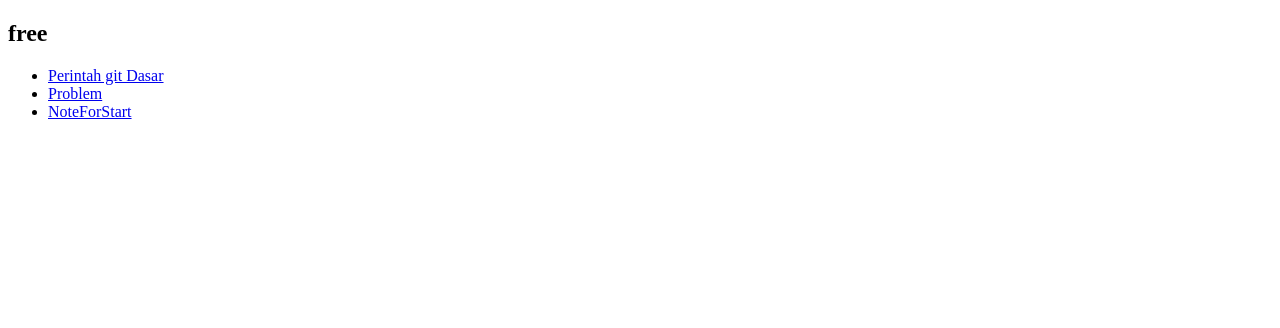
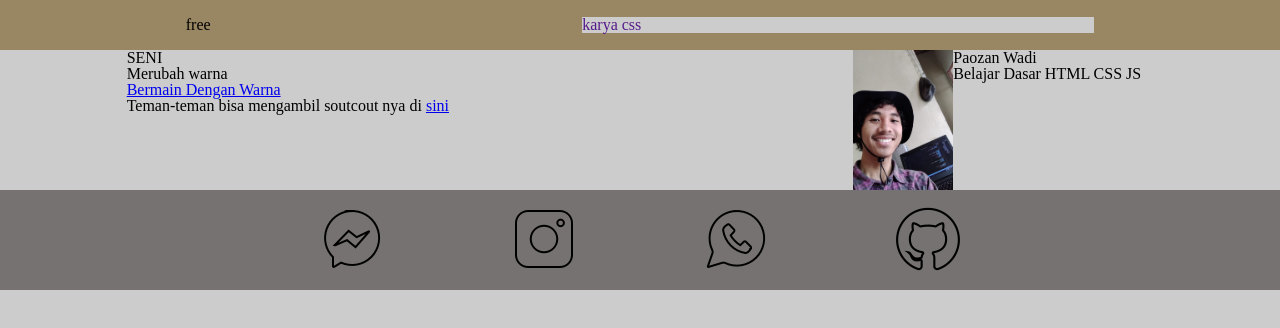
Before and after one commit to paozanwa22/paozanwa22.github.io, a plain HTML site: page index.html in a window 1280 px wide. Drawn offline with Linux system fonts and the light colour scheme.

Commit message:
bermain Dengan Warna

```diff
--- a/index.html
+++ b/index.html
@@ -3,18 +3,44 @@
 <head>
   <meta charset="UTF-8">
   <meta name="viewport" content="width=device-width, initial-scale=1.0">
-  <title>Link To Library my Github</title>
+  <title>lybrary Github</title>
+  <link rel="stylesheet" href="style.css">
 </head>
 <body>
   <header>
     <nav>
       <h1>free</h1>
       <ul>
-        <li><a href="https://github.com/paozanwa22/query-git/blob/master/queryGit.txt">Perintah git Dasar</a></li>
-        <li><a href="https://github.com/paozanwa22/Problem">Problem</a></li>
-        <li><a href="https://github.com/paozanwa22/NoteForStart">NoteForStart</a></li>
+        <li><a href="">karya css</a></li>
       </ul>
     </nav>
   </header>
+  <main>
+    <div id="container">
+      <h1>SENI</h1>
+      <article>
+        <h2>Merubah warna</h2>
+        <a href="paozanwa22.github.io/bermainDenganWarna">Bermain Dengan Warna</a>
+        <p>Teman-teman bisa mengambil soutcout nya di <a href="paozanwa22.github.io/indana">sini</a></p>
+      </article>
+    </div>
+    <aside>
+      <img src="img/paozan.jpg" alt="">
+      <article>
+        <p>Paozan Wadi</p>
+        <p>Belajar Dasar HTML CSS JS</p>
+      </article>
+    </aside>
+  </main>
+  <footer>
+    <ul>
+      <li><a href=""><img src="img/facebook.png"></a></li>
+      <li><a href=""><img src="img/instagram.png" alt=""></a></li>
+      <li><a href=""><img src="img/whatsapp.png" alt=""></a></li>
+      <li><a href=""><img src="img/github.png" alt=""></a></li>
+    </ul>
+  </footer>
+
+
 </body>
 </html>
--- a/style.css
+++ b/style.css
@@ -50,3 +50,72 @@ table {
 
 
 /* myStyle */
+body {
+	background-color: #ccc;
+}
+
+/* navbar */
+/* navbar nav */
+nav {
+	height: 50px;
+	background-color: rgb(153, 134, 99);
+	display: flex;
+	justify-content: space-around;
+	align-items: center;
+}
+
+nav ul {
+	display: flex;
+	justify-content: space-between;
+	background-color: #ccc;
+	width: 40%;
+}
+
+nav ul li a {
+	text-decoration: none;
+}
+
+
+/* main */
+main {
+	display: flex;
+	justify-content: space-evenly;
+}
+
+/* main container */
+main #container {
+	width: 600px;
+}
+
+/* main aside */
+main aside {
+	width: 300px;
+	display: flex;
+}
+
+main aside img {
+	width: 100px;
+	height: 140px;
+	transition: 0.7s;
+}
+
+main aside img:hover {
+	transform: scale(2) translate(-50px, 50px);
+	border-radius: 10px;
+}
+
+
+/* footer */
+footer {
+	display: flex;
+	height: 100px;
+	background-color: rgb(119, 114, 114);
+	align-items: center;
+	justify-content: center;
+}
+
+footer ul {
+	width: 50%;
+	display: flex;
+	justify-content: space-between;
+}
```
Also changed, not shown: img/facebook.png (added), img/github.png (added), img/instagram.png (added), img/paozan.jpg (added), img/whatsapp.png (added).
